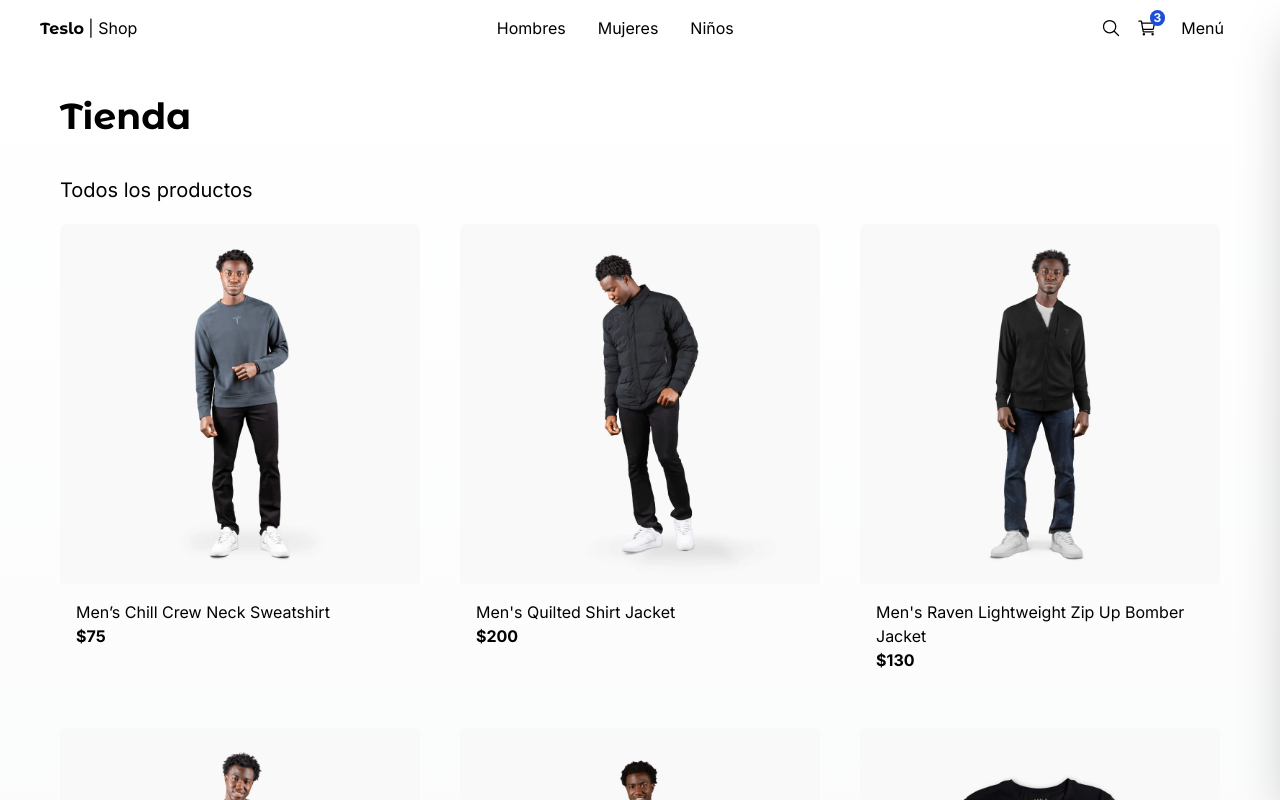
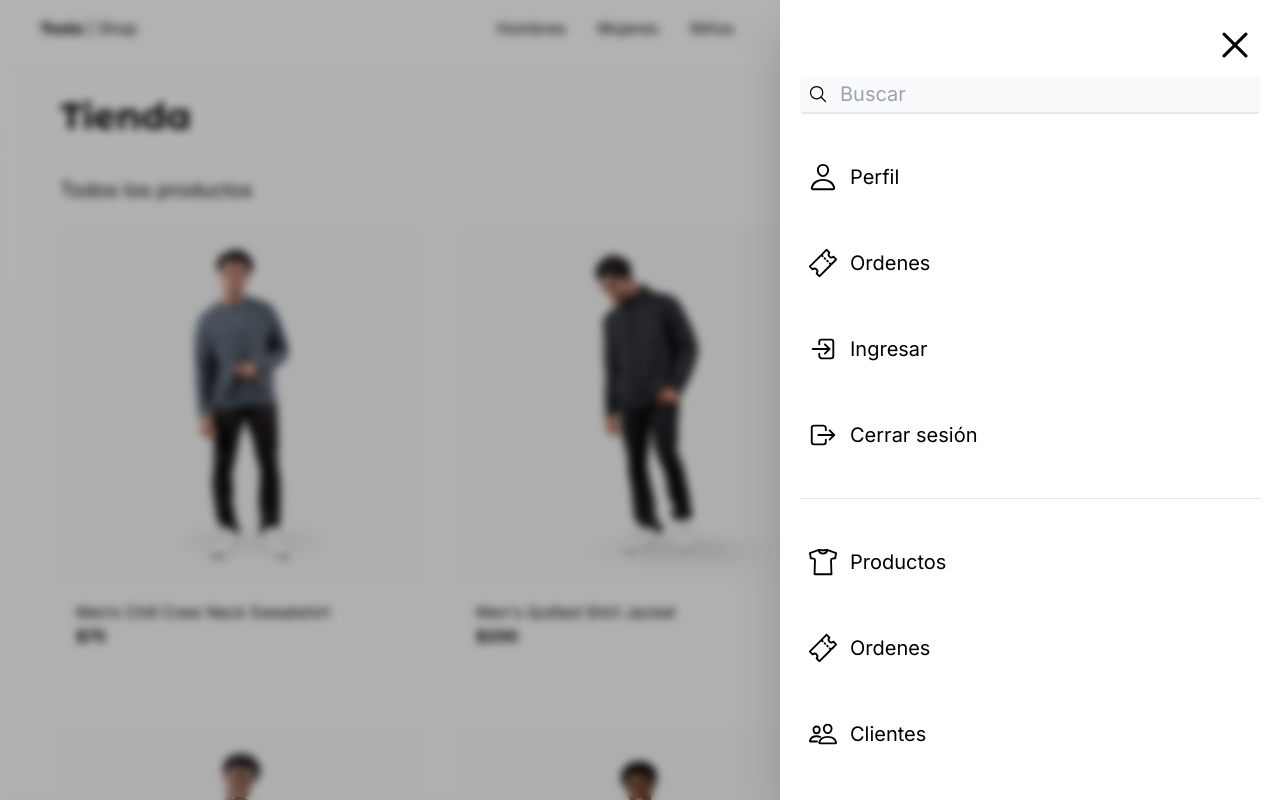
Before and after one commit to CopyDawg/teslo_shop, a Next.js app: page / in a window 1280 px wide. Both pictures are taken after a click on the button "Menú". Shown: the top 800 px of the page. Built offline with nearby package versions, Linux system fonts and the light colour scheme.

Commit message:
Added open/close feature for sidebar

```diff
--- a/src/components/ui/sidebar/Sidebar.tsx
+++ b/src/components/ui/sidebar/Sidebar.tsx
@@ -19,7 +19,10 @@ export const Sidebar = () => {
             {/* blur background */}
             {
                 isSideMenuOpen && (
-                    <div className="fade-in fixed top-0 left-0 w-screen h-screen z-10 backdrop-filter backdrop-blur-sm"/>
+                    <div
+                        className="fade-in fixed top-0 left-0 w-screen h-screen z-10 backdrop-filter backdrop-blur-sm"
+                        onClick={closeMenu}
+                    />
                 )
             }
             {/* Side menu */}
@@ -34,7 +37,7 @@ export const Sidebar = () => {
                 <IoCloseOutline
                     size={50}
                     className="absolute top-5 right-5 cursor-pointer"
-                    onClick={() => console.log("click")}
+                    onClick={closeMenu}
                 />
                 {/* input */}
                 <div className="relative mt-14">
--- a/src/components/ui/top-menu/TopMenu.tsx
+++ b/src/components/ui/top-menu/TopMenu.tsx
@@ -1,11 +1,13 @@
+'use client';
+
 import { titleFont } from "@/config/fonts"
-// import { useUIStore } from "@/store/ui/ui-store";
+import { useUIStore } from "@/store/ui/ui-store";
 import Link from "next/link"
 import { IoCartOutline, IoSearchOutline } from "react-icons/io5"
 
 export const TopMenu = () => {
-    // const isSideMenuOpen = useUIStore(state => state.isSideMenuOpen);
-    // const openMenu = useUIStore(state => state.openSideMenu);
+    const isSideMenuOpen = useUIStore(state => state.isSideMenuOpen);
+    const openMenu = useUIStore(state => state.openSideMenu);
 
     return (
         <nav className="flex px-5 justify-between items-center w-full">
@@ -35,6 +37,7 @@ export const TopMenu = () => {
                 </Link>
                 <button
                     className="m-2 p-2 rounded-md transition-all hover:bg-gray-100"
+                    onClick={openMenu}
                 >
                     Menú
                 </button>
--- a/src/store/ui/ui-store.ts
+++ b/src/store/ui/ui-store.ts
@@ -10,5 +10,5 @@ export const useUIStore = create<State>()((set) => ({
     isSideMenuOpen: false,
 
     openSideMenu: () => set({ isSideMenuOpen: true }),
-    closeSideMenu: () => set({ isSideMenuOpen: true }),
+    closeSideMenu: () => set({ isSideMenuOpen: false }),
 }));
```
